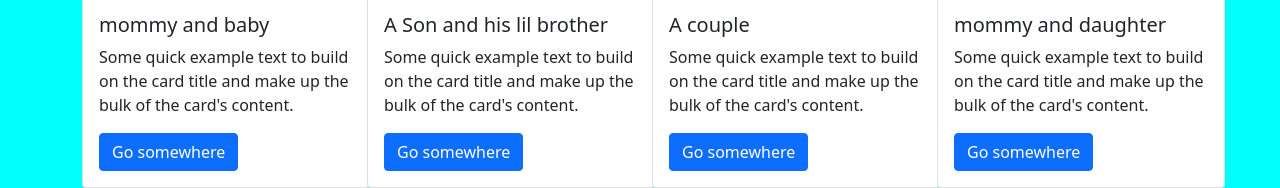
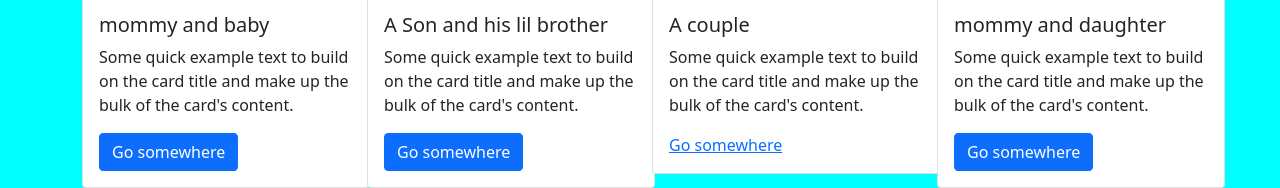
Before and after one commit to khanya24/shopping123, a plain HTML site: page index.html in a window 1280 px wide. Shown: the part 879-1067 px from the top of the page. Drawn offline with nearby package versions, Linux system fonts and the light colour scheme.

Commit message:
card change name topic

```diff
--- a/index.html
+++ b/index.html
@@ -114,7 +114,7 @@
           <div class="card-body">
             <h5 class="card-title">A couple</h5>
             <p class="card-text">Some quick example text to build on the card title and make up the bulk of the card's content.</p>
-            <a href="#" class="btn btn-primary">Go somewhere</a>
+            <a href="#" cgilass="btn btn-primary">Go somewhere</a>
           </div>
         </div>
       </div>
@@ -128,6 +128,7 @@
           </div>
         </div>
 
+      </div>
   </div>
 
 </div>
```
